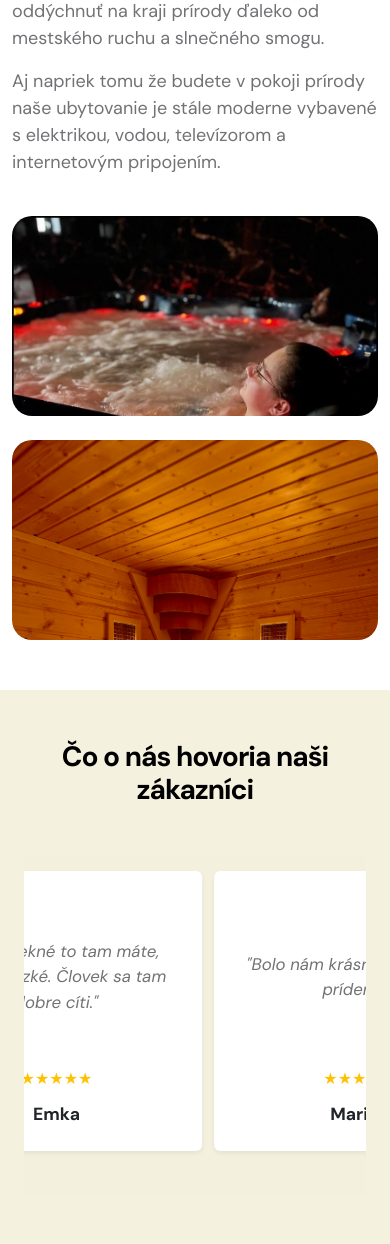
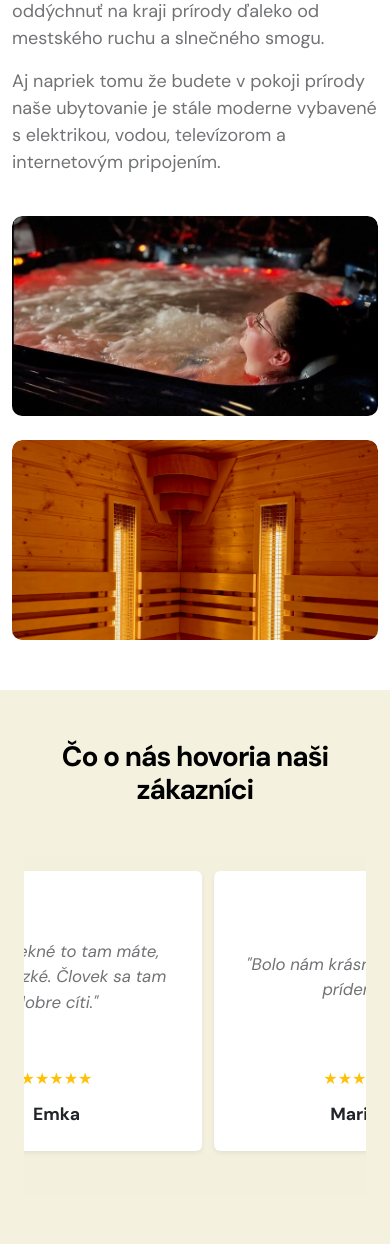
Before and after one commit to Zemko-o/zem-com, a Flask app: page / in a window 390 px wide. Shown: the part 2309-3553 px from the top of the page. Run offline with Flask 3, Linux system fonts and the light colour scheme; some libraries are stand-ins or nearby versions.

Commit message:
fotky na mobile fix

```diff
--- a/templates/index.html
+++ b/templates/index.html
@@ -485,6 +485,23 @@
   }
 }
 
+@media (max-width: 768px) {
+  .member-block-image {
+    width: 100% !important;
+    height: 250px !important;
+    object-fit: cover !important;
+    object-position: center !important;
+    border-radius: 10px !important;
+    display: block;
+  }
+  .member-block-image-wrap {
+    height: 250px !important;
+    min-height: 0 !important;
+    max-height: 200px !important;
+    overflow: hidden;
+    border-radius: 10px !important;
+  }
+}
   /* Fixná veľkosť kariet a medzery medzi nimi */
   .testimonial {
     min-height: 320px;
```
